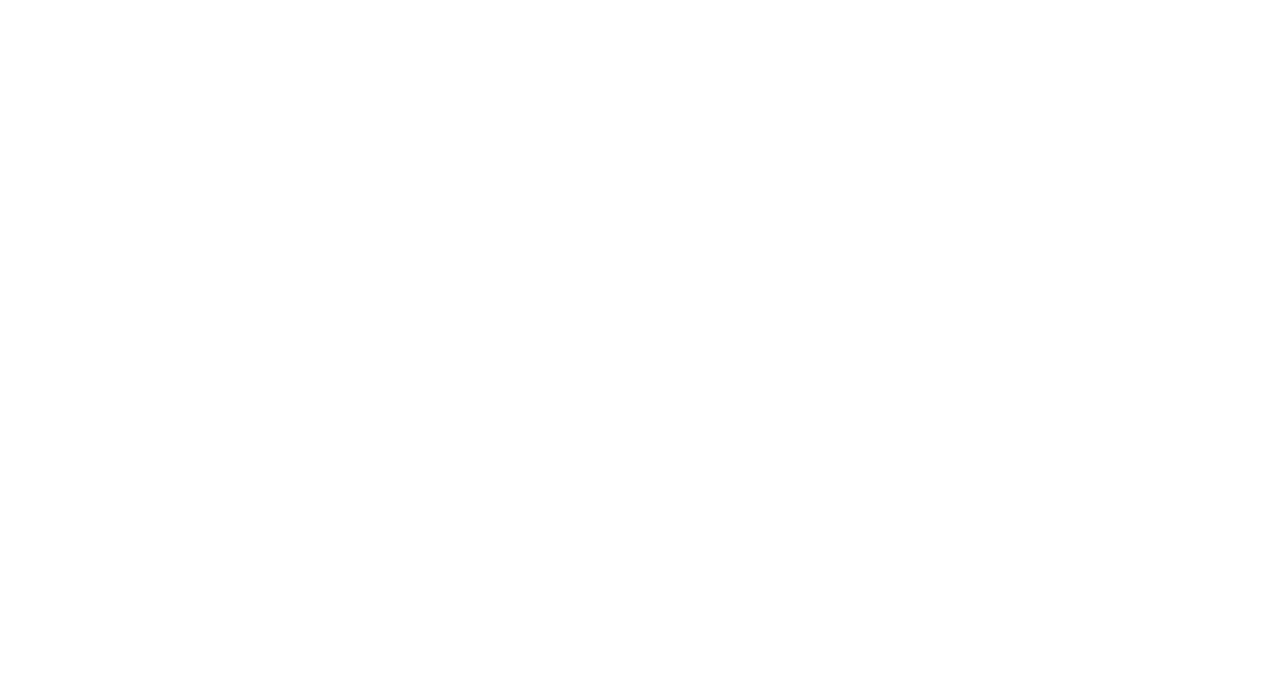
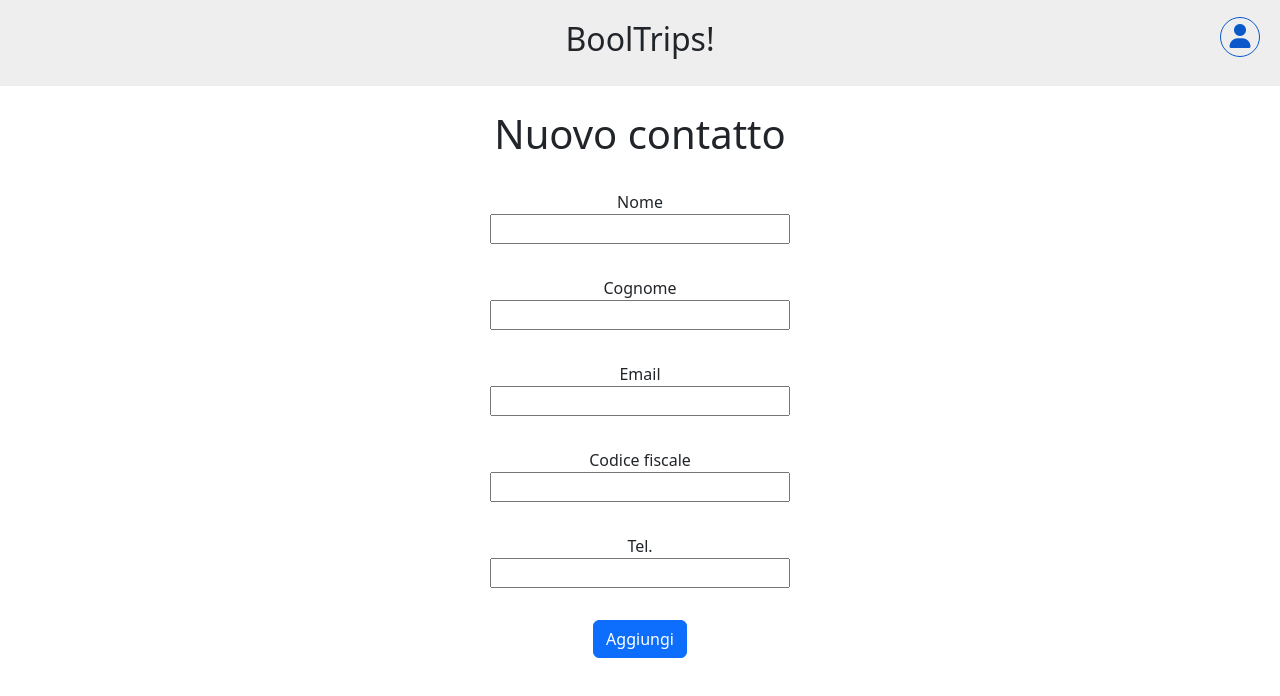
Before and after one commit to Mattia-Carbonera/boolean-trips-main, a React (Vite) app: page /new-contact in a window 1280 px wide. Shown: the top 696 px of the page. Built offline with nearby package versions, Linux system fonts and the light colour scheme.

Commit message:
add new contact page

```diff
--- a/src/App.jsx
+++ b/src/App.jsx
@@ -14,8 +14,7 @@
           <Route Component={DefaultLayout}>
             <Route index Component={HomePage}></Route>
             <Route path="/new-trip" Component={AddTrip}></Route>
-            <Route path="/new-contact" component={AddContact}></Route>
-            {/* <Route path="/trips" Component={HomePage}></Route> */}
+            <Route path="/new-contact" Component={AddContact}></Route>
             <Route path="/details/:id" Component={DetailsTripPage}></Route>
           </Route>
         </Routes>
--- a/src/assets/css/index.css
+++ b/src/assets/css/index.css
@@ -286,3 +286,14 @@
   border: 7px solid green;
   border-radius: 50%;
 }
+
+/* ? ADDCONTACT.JSX */
+.input-add-contact-container {
+  display: flex;
+  flex-direction: column;
+
+  max-width: 300px;
+
+  margin: 2rem auto;
+  text-align: center;
+}
--- a/src/pages/AddContact.jsx
+++ b/src/pages/AddContact.jsx
@@ -1,3 +1,135 @@
+import { useState } from "react";
+import Header from "../components/Header";
+import { contacts } from "../data/db";
+import { Link } from "react-router-dom";
+import ContactsCard from "../components/ContactsCard";
+
 export default function AddContact() {
-  return <h1>Add contact page</h1>;
+  // * NEW ID
+  // * FINDE ID OF TRIPS DB
+  const findLastId = () => {
+    const idArray = contacts.map((contact) => contact.id);
+    const highestId = Math.max(...idArray);
+    return highestId + 1;
+  };
+  let newId = findLastId();
+
+  //   * STRUCTURE OF OBJECT
+  const [newContact, setNewContact] = useState({
+    id: newId,
+    trip_id: [],
+    nome: "",
+    cognome: "",
+    email: "",
+    cod_fiscale: "",
+    numero_di_telefono: "",
+    img: "defaultUserImg.jpg",
+  });
+  // * HANDLER INPUT
+  const handleInputContact = (e) => {
+    console.log(e.target.name, e.target.value);
+    setNewContact({
+      ...newContact,
+      [e.target.name]: e.target.value,
+    });
+  };
+
+  //   * HANDLER FORM
+  const handleInputForm = (e) => {
+    e.preventDefault();
+
+    contacts.push(newContact);
+    console.log(contacts);
+  };
+
+  //   * ANDLER CONFIRM CONTACT ADDED
+  const [handleTripAdded, setHandleTripAdded] = useState("d-none");
+  const [handlePageDisplayed, setHandlePageDisplayed] = useState("");
+
+  const handleAddContactButton = () => {
+    handleTripAdded == "d-none"
+      ? setHandleTripAdded("")
+      : setHandleTripAdded("d-none");
+
+    handlePageDisplayed == ""
+      ? setHandlePageDisplayed("d-none")
+      : setHandlePageDisplayed("");
+  };
+
+  return (
+    <>
+      <Header />
+      <main>
+        <h1 className={`${handlePageDisplayed} text-center my-4`}>
+          Nuovo contatto
+        </h1>
+        <div className="container my-3">
+          <form
+            onSubmit={handleInputForm}
+            className={handlePageDisplayed}
+            action=""
+          >
+            <div className="input-nome input-add-contact-container">
+              <label htmlFor="">Nome</label>
+              <input onChange={handleInputContact} type="text" name="nome" />
+            </div>
+            <div className="input-cognome input-add-contact-container">
+              <label htmlFor="">Cognome</label>
+              <input onChange={handleInputContact} type="text" name="cognome" />
+            </div>
+            <div className="input-email input-add-contact-container">
+              <label htmlFor="">Email</label>
+              <input onChange={handleInputContact} type="email" name="email" />
+            </div>
+            <div className="input-cod-fiscale input-add-contact-container">
+              <label htmlFor="">Codice fiscale</label>
+              <input
+                onChange={handleInputContact}
+                type="text"
+                name="cod_fiscale"
+              />
+            </div>
+            <div className="input-tel input-add-contact-container">
+              <label htmlFor="">Tel.</label>
+              <input
+                onChange={handleInputContact}
+                type="text"
+                name="numero_di_telefono"
+              />
+            </div>
+            {/* <div className="input-img input-add-contact-container">
+              <label htmlFor="">Immagine</label>
+              <input onChange={handleInputContact} type="text" name="img" />
+            </div> */}
+            <div className="btn-container text-center">
+              <button
+                onClick={handleAddContactButton}
+                className="btn btn-primary"
+              >
+                Aggiungi
+              </button>
+            </div>
+          </form>
+
+          {/* validation contact */}
+          <div className={`trip-added-container ${handleTripAdded}`}>
+            <div className="check-container">
+              <span>
+                <i class="fa-solid fa-check"></i>
+              </span>
+            </div>
+            <h2>Viaggio aggiunto</h2>
+            <ContactsCard contact={newContact} />
+            <div className="btn-container">
+              <Link to={"/"}>
+                <button className="btn btn-primary mt-3">
+                  Torna alla Home
+                </button>
+              </Link>
+            </div>
+          </div>
+        </div>
+      </main>
+    </>
+  );
 }
```
